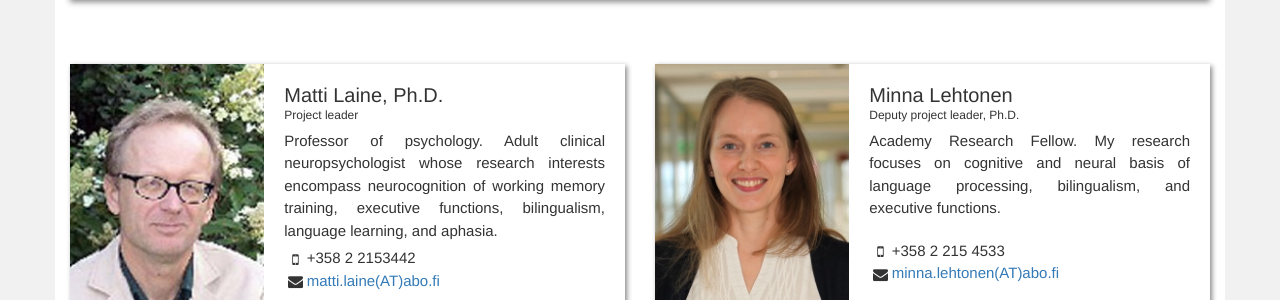
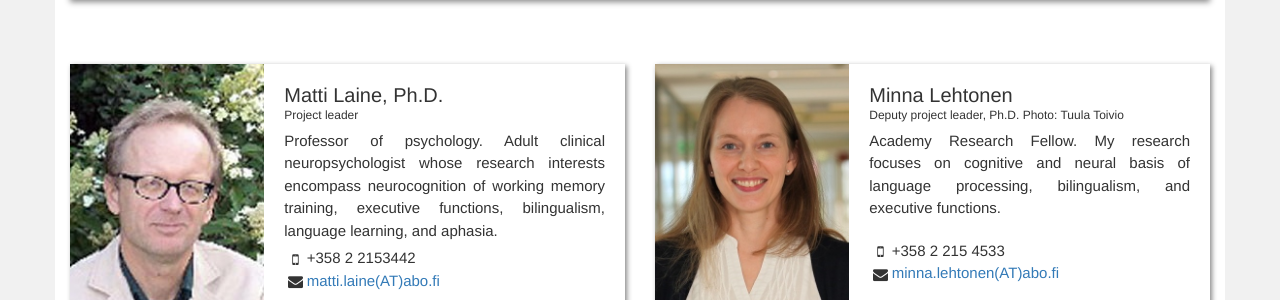
Before and after one commit to dlfell/braintrain, a Jekyll site: the page built from contact.html, in a window 1280 px wide and 900 px high. Shown: the part 158-458 px from the top of the window. Built offline with Jekyll 4.4.1, drawn with Linux system fonts in a browser that asks for light colours; nearby versions of some CDN libraries.

Commit message:
Update contacts.json

```diff
--- a/_data/contacts.json
+++ b/_data/contacts.json
@@ -10,7 +10,7 @@ learning, and aphasia.",
 },
 {
     name:  "Minna Lehtonen",
-    title: "Deputy project leader, Ph.D.",
+    title: "Deputy project leader, Ph.D. Photo: Tuula Toivio",
     desc:  "Academy Research Fellow. My research focuses on cognitive and neural basis of language processing, bilingualism, and executive functions.",
     mail:  "minna.lehtonen(AT)abo.fi",
     phone: "+358 2 215 4533",
```
